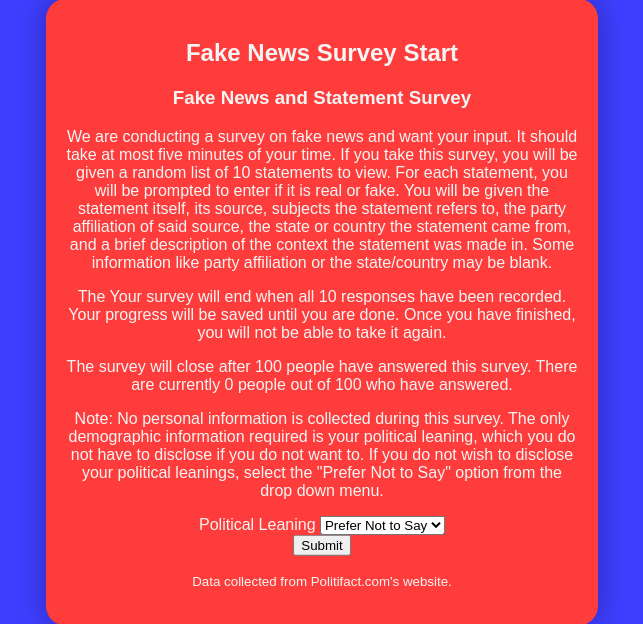
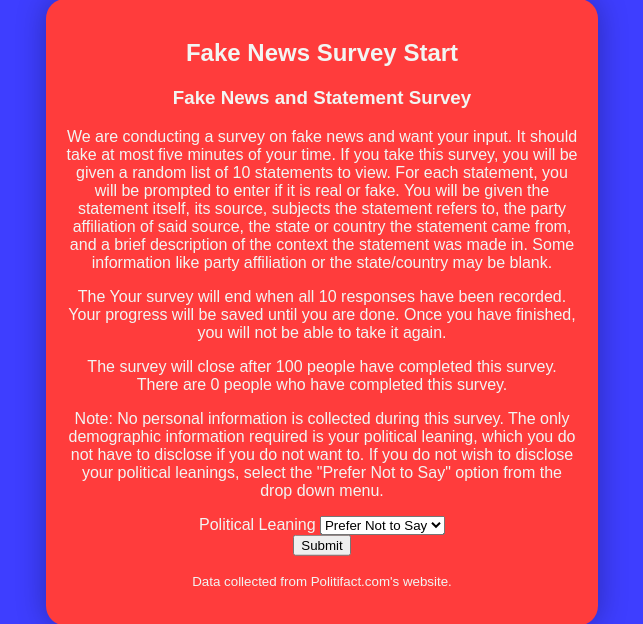
Before and after one commit to Adam-Torek/CS437SurveySite, a Flask app: page / in a window 1280 px wide. Shown: the part 88-712 px from the top of the page, without its empty margins (318-961 px from the left). Run offline with Flask 2, Linux system fonts and the light colour scheme; data that the repository does not hold is empty; some libraries are stand-ins or nearby versions.

Commit message:
fixed start message

```diff
--- a/templates/start.html
+++ b/templates/start.html
@@ -19,8 +19,8 @@
     </p>
     <p>
         The survey will close after
-        {{max_responders}} people have answered this survey.
-        There are currently {{responder_count}} people out of {{max_responders}} who have answered.
+        {{max_responders}} people have completed this survey.
+        There are {{responder_count}} people who have completed this survey.
     </p>
     <p>Note: No personal information is collected during this survey. The only demographic information
         required is your political leaning, which you do not have to disclose if you do not want to.
```
